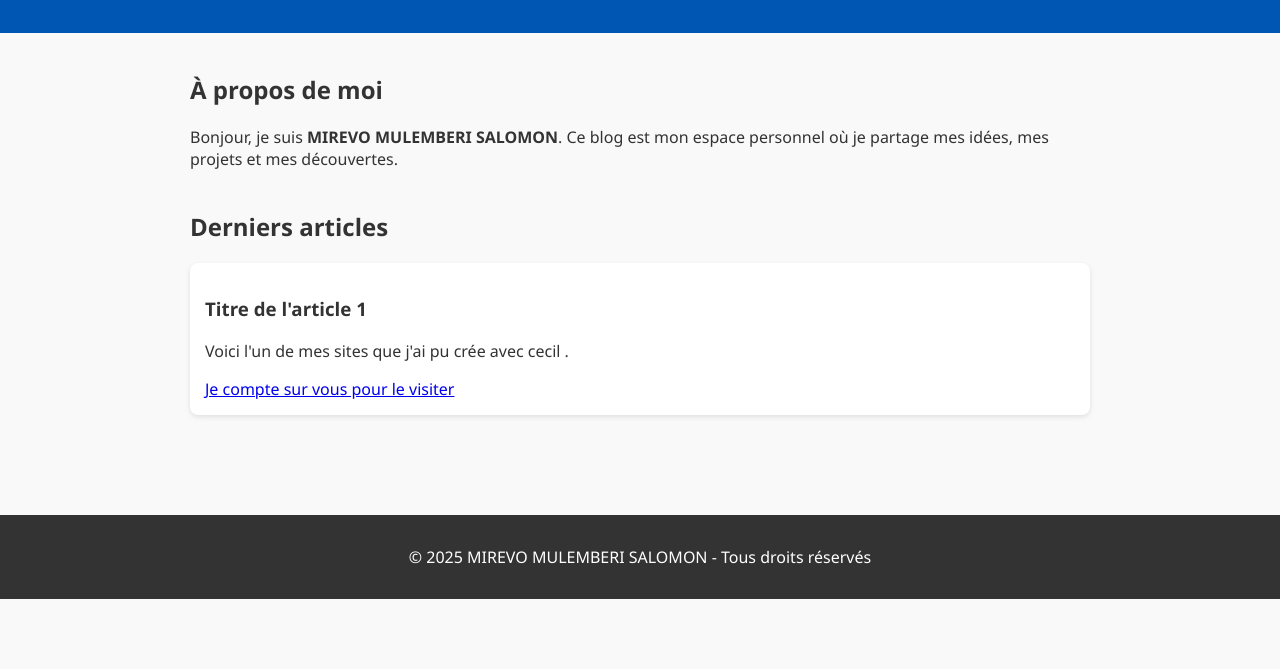
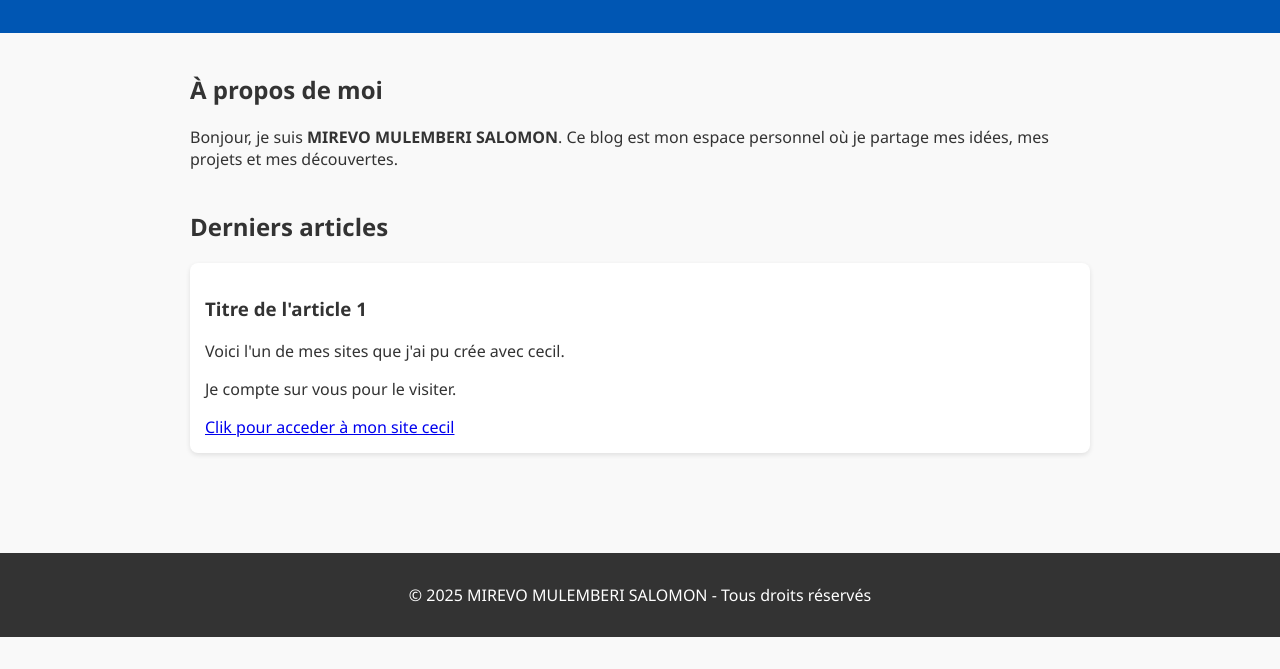
Before and after one commit to mirevosalomon/blog, a plain HTML site: page index.html in a window 1280 px wide. Shown: the part 131-800 px from the top of the page. Drawn offline with Linux system fonts and the light colour scheme; a script that the page names is missing.

Commit message:
Update article content and link in index.html

```diff
--- a/index.html
+++ b/index.html
@@ -32,8 +32,9 @@
       <h2>Derniers articles</h2>
       <article>
         <h3>Titre de l'article 1</h3>
-        <p>Voici l'un de mes sites que j'ai pu crée avec cecil .</p>
-        <a href="https://mirevosalomon.github.io/mon.site.cecil/"> Je compte sur vous pour le visiter</a>
+        <p>Voici l'un de mes sites que j'ai pu crée avec cecil.</p>
+        <p>Je compte sur vous pour le visiter.</p>
+        <a href="https://mirevosalomon.github.io/mon.site.cecil/"> Clik pour acceder à mon site cecil</a>
       </article>
     </section>
   </main>
```
